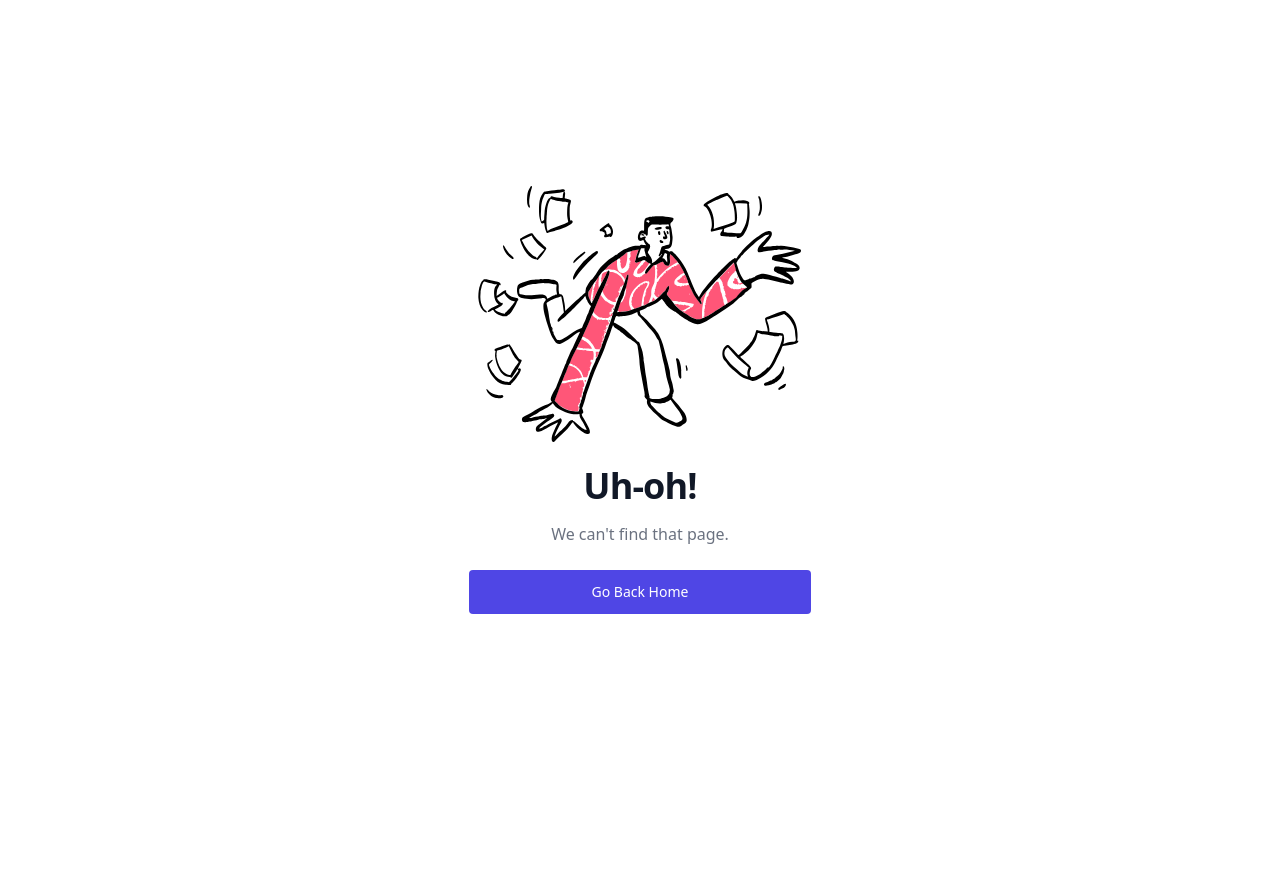
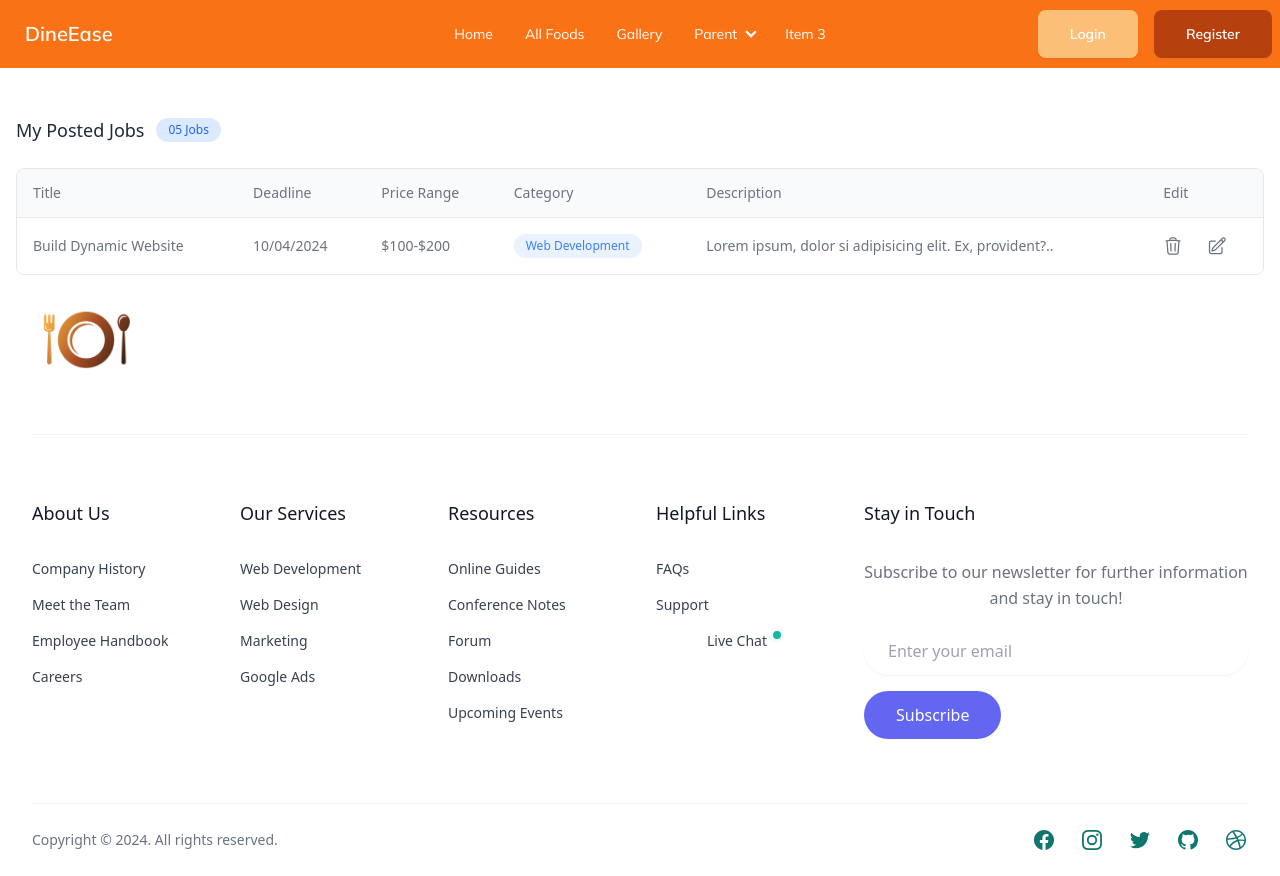
Before and after one commit to adnan2508/dine-ease, a React (Vite) app: page /myAddedFood in a window 1280 px wide. Before the commit the page ends 800 px from the top, so only its background shows below. Built offline with nearby package versions, Linux system fonts and the light colour scheme; no server answers.

Commit message:
my added food

```diff
--- a/src/components/Navbar.jsx
+++ b/src/components/Navbar.jsx
@@ -118,7 +118,7 @@
                 className="menu menu-sm bg-orange-500 dropdown-content mt-3 z-[1] p-2 shadow rounded-box w-52"
               >
                 <li>
-                  <Link to="/myAddedFoods">
+                  <Link to="/myAddedFood">
                   My added food items
                   </Link>
                 </li>
--- a/src/main.jsx
+++ b/src/main.jsx
@@ -17,6 +17,7 @@
 import AddFood from './pages/AddFood.jsx';
 import FoodDetails from './pages/FoodDetails.jsx';
 import FoodPurchase from './pages/FoodPurchase.jsx';
+import MyAddedFood from './pages/MyAddedFood.jsx';
 
 const router = createBrowserRouter([
   {
@@ -59,6 +60,10 @@
     path: "/addFood",
     element: <AddFood></AddFood>,
   },
+  {
+    path: "/myAddedFood",
+    element: <MyAddedFood></MyAddedFood>,
+  },
 ]);
 
 ReactDOM.createRoot(document.getElementById('root')).render(
--- /dev/null
+++ b/src/pages/MyAddedFood.jsx
@@ -0,0 +1,151 @@
+import React from "react";
+import Navbar from "../components/Navbar";
+import Footer from "../components/Footer";
+import { Helmet } from "react-helmet";
+
+const MyAddedFood = () => {
+  return (
+    <div>
+      <Helmet>
+        <title>DineEase | My Added Foods</title>
+      </Helmet>
+      <Navbar />
+      <section className="container px-4 mx-auto pt-12">
+        <div className="flex items-center gap-x-3">
+          <h2 className="text-lg font-medium text-gray-800 ">My Posted Jobs</h2>
+
+          <span className="px-3 py-1 text-xs text-blue-600 bg-blue-100 rounded-full ">
+            05 Jobs
+          </span>
+        </div>
+
+        <div className="flex flex-col mt-6">
+          <div className="-mx-4 -my-2 overflow-x-auto sm:-mx-6 lg:-mx-8">
+            <div className="inline-block min-w-full py-2 align-middle md:px-6 lg:px-8">
+              <div className="overflow-hidden border border-gray-200  md:rounded-lg">
+                <table className="min-w-full divide-y divide-gray-200">
+                  <thead className="bg-gray-50">
+                    <tr>
+                      <th
+                        scope="col"
+                        className="py-3.5 px-4 text-sm font-normal text-left rtl:text-right text-gray-500"
+                      >
+                        <div className="flex items-center gap-x-3">
+                          <span>Title</span>
+                        </div>
+                      </th>
+
+                      <th
+                        scope="col"
+                        className="px-4 py-3.5 text-sm font-normal text-left rtl:text-right text-gray-500"
+                      >
+                        <span>Deadline</span>
+                      </th>
+
+                      <th
+                        scope="col"
+                        className="px-4 py-3.5 text-sm font-normal text-left rtl:text-right text-gray-500"
+                      >
+                        <button className="flex items-center gap-x-2">
+                          <span>Price Range</span>
+                        </button>
+                      </th>
+
+                      <th
+                        scope="col"
+                        className="px-4 py-3.5 text-sm font-normal text-left rtl:text-right text-gray-500"
+                      >
+                        Category
+                      </th>
+                      <th
+                        scope="col"
+                        className="px-4 py-3.5 text-sm font-normal text-left rtl:text-right text-gray-500"
+                      >
+                        Description
+                      </th>
+
+                      <th className="px-4 py-3.5 text-sm font-normal text-left rtl:text-right text-gray-500">
+                        Edit
+                      </th>
+                    </tr>
+                  </thead>
+                  <tbody className="bg-white divide-y divide-gray-200 ">
+                    <tr>
+                      <td className="px-4 py-4 text-sm text-gray-500  whitespace-nowrap">
+                        Build Dynamic Website
+                      </td>
+
+                      <td className="px-4 py-4 text-sm text-gray-500  whitespace-nowrap">
+                        10/04/2024
+                      </td>
+
+                      <td className="px-4 py-4 text-sm text-gray-500  whitespace-nowrap">
+                        $100-$200
+                      </td>
+                      <td className="px-4 py-4 text-sm whitespace-nowrap">
+                        <div className="flex items-center gap-x-2">
+                          <p
+                            className="px-3 py-1 rounded-full text-blue-500 bg-blue-100/60
+                           text-xs"
+                          >
+                            Web Development
+                          </p>
+                        </div>
+                      </td>
+                      <td
+                        title=""
+                        className="px-4 py-4 text-sm text-gray-500  whitespace-nowrap"
+                      >
+                        Lorem ipsum, dolor si adipisicing elit. Ex, provident?..
+                      </td>
+                      <td className="px-4 py-4 text-sm whitespace-nowrap">
+                        <div className="flex items-center gap-x-6">
+                          <button className="text-gray-500 transition-colors duration-200   hover:text-red-500 focus:outline-none">
+                            <svg
+                              xmlns="http://www.w3.org/2000/svg"
+                              fill="none"
+                              viewBox="0 0 24 24"
+                              strokeWidth="1.5"
+                              stroke="currentColor"
+                              className="w-5 h-5"
+                            >
+                              <path
+                                strokeLinecap="round"
+                                strokeLinejoin="round"
+                                d="M14.74 9l-.346 9m-4.788 0L9.26 9m9.968-3.21c.342.052.682.107 1.022.166m-1.022-.165L18.16 19.673a2.25 2.25 0 01-2.244 2.077H8.084a2.25 2.25 0 01-2.244-2.077L4.772 5.79m14.456 0a48.108 48.108 0 00-3.478-.397m-12 .562c.34-.059.68-.114 1.022-.165m0 0a48.11 48.11 0 013.478-.397m7.5 0v-.916c0-1.18-.91-2.164-2.09-2.201a51.964 51.964 0 00-3.32 0c-1.18.037-2.09 1.022-2.09 2.201v.916m7.5 0a48.667 48.667 0 00-7.5 0"
+                              />
+                            </svg>
+                          </button>
+
+                          <button className="text-gray-500 transition-colors duration-200   hover:text-yellow-500 focus:outline-none">
+                            <svg
+                              xmlns="http://www.w3.org/2000/svg"
+                              fill="none"
+                              viewBox="0 0 24 24"
+                              strokeWidth="1.5"
+                              stroke="currentColor"
+                              className="w-5 h-5"
+                            >
+                              <path
+                                strokeLinecap="round"
+                                strokeLinejoin="round"
+                                d="M16.862 4.487l1.687-1.688a1.875 1.875 0 112.652 2.652L10.582 16.07a4.5 4.5 0 01-1.897 1.13L6 18l.8-2.685a4.5 4.5 0 011.13-1.897l8.932-8.931zm0 0L19.5 7.125M18 14v4.75A2.25 2.25 0 0115.75 21H5.25A2.25 2.25 0 013 18.75V8.25A2.25 2.25 0 015.25 6H10"
+                              />
+                            </svg>
+                          </button>
+                        </div>
+                      </td>
+                    </tr>
+                  </tbody>
+                </table>
+              </div>
+            </div>
+          </div>
+        </div>
+      </section>
+      <Footer />
+    </div>
+  );
+};
+
+export default MyAddedFood;
```
